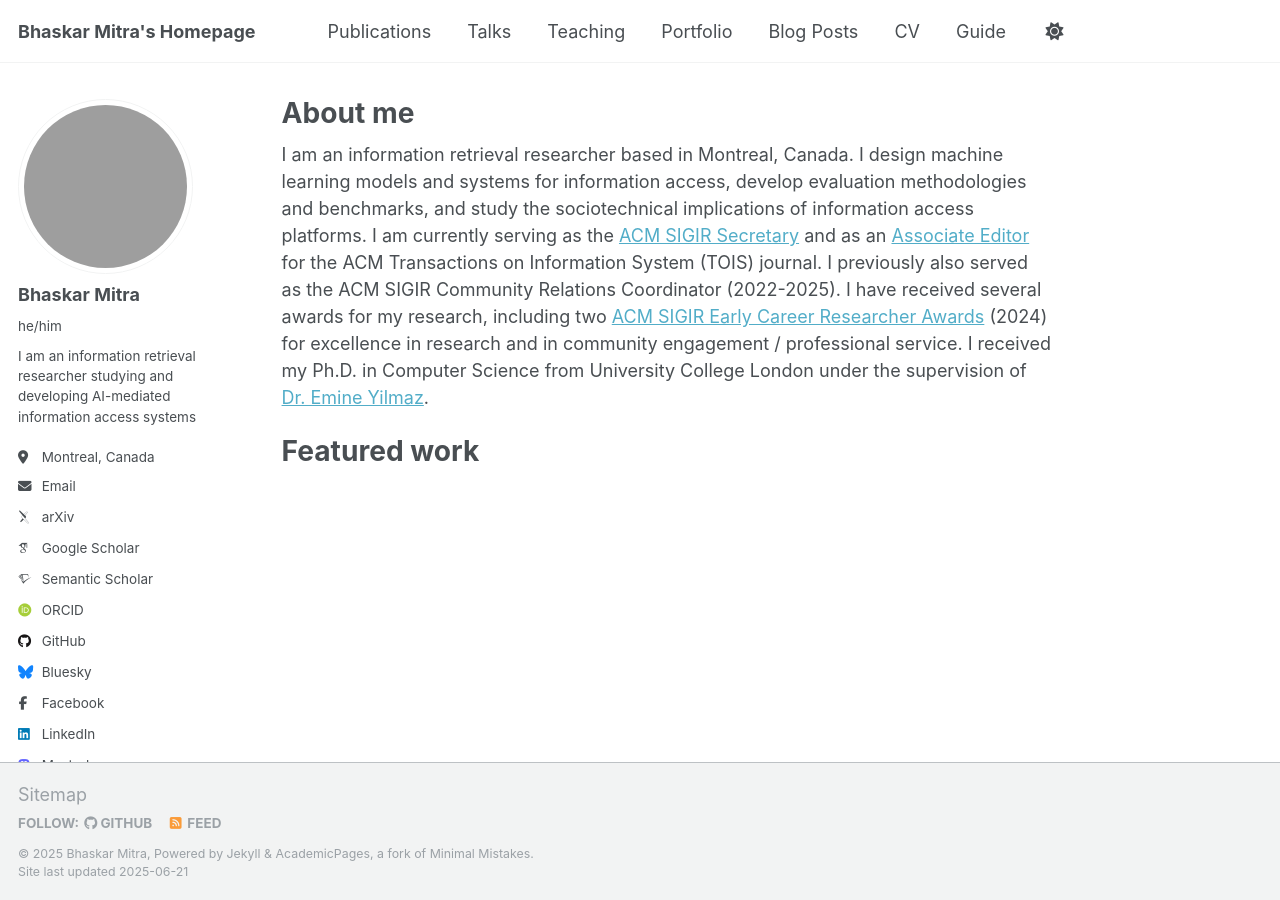
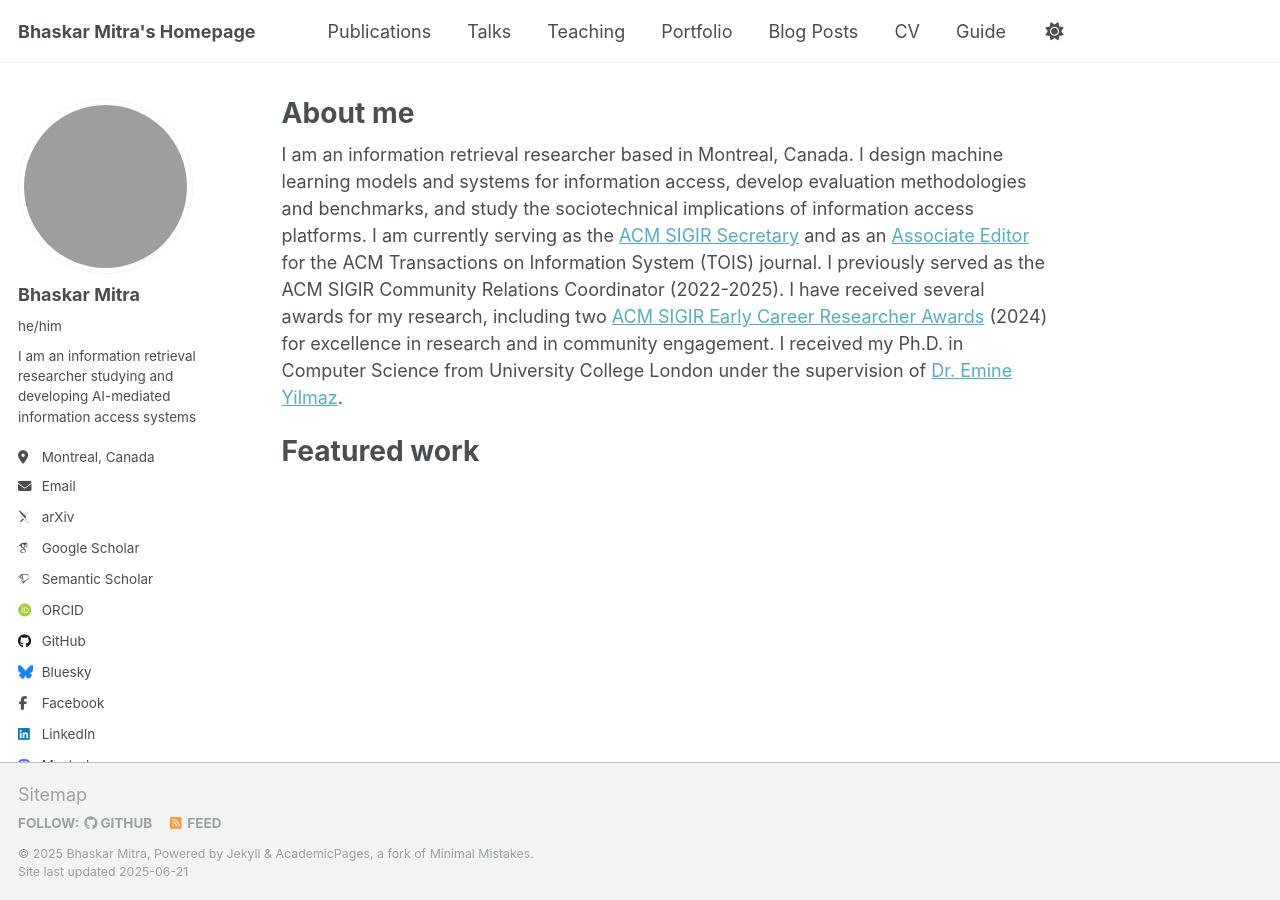
Before and after one commit to bhaskar-mitra/bhaskar-mitra.github.io, a Jekyll site: the page built from _pages/about.md, in a window 1280 px wide. Built offline with Jekyll 4.4.1, drawn with Linux system fonts in a browser that asks for light colours; some web fonts are replaced; grey boxes are pictures that could not be loaded.

Commit message:
Update about.md

```diff
--- a/_pages/about.md
+++ b/_pages/about.md
@@ -10,8 +10,8 @@ redirect_from:
 I am an information retrieval researcher based in Montreal, Canada.
 I design machine learning models and systems for information access, develop evaluation methodologies and benchmarks, and study the sociotechnical implications of information access platforms.
 I am currently serving as the [ACM SIGIR Secretary](https://sigir.org/general-information/officers-and-volunteers) and as an [Associate Editor](https://dl.acm.org/journal/tois/editorial-board) for the ACM Transactions on Information System (TOIS) journal.
-I previously also served as the ACM SIGIR Community Relations Coordinator (2022-2025).
-I have received several awards for my research, including two [ACM SIGIR Early Career Researcher Awards](https://sigir.org/awards/sigir-ecr-awards/) (2024) for excellence in research and in community engagement / professional service.
+I previously served as the ACM SIGIR Community Relations Coordinator (2022-2025).
+I have received several awards for my research, including two [ACM SIGIR Early Career Researcher Awards](https://sigir.org/awards/sigir-ecr-awards/) (2024) for excellence in research and in community engagement.
 I received my Ph.D. in Computer Science from University College London under the supervision of [Dr. Emine Yilmaz](https://sites.google.com/site/emineyilmaz/).
 
 Featured work
```
